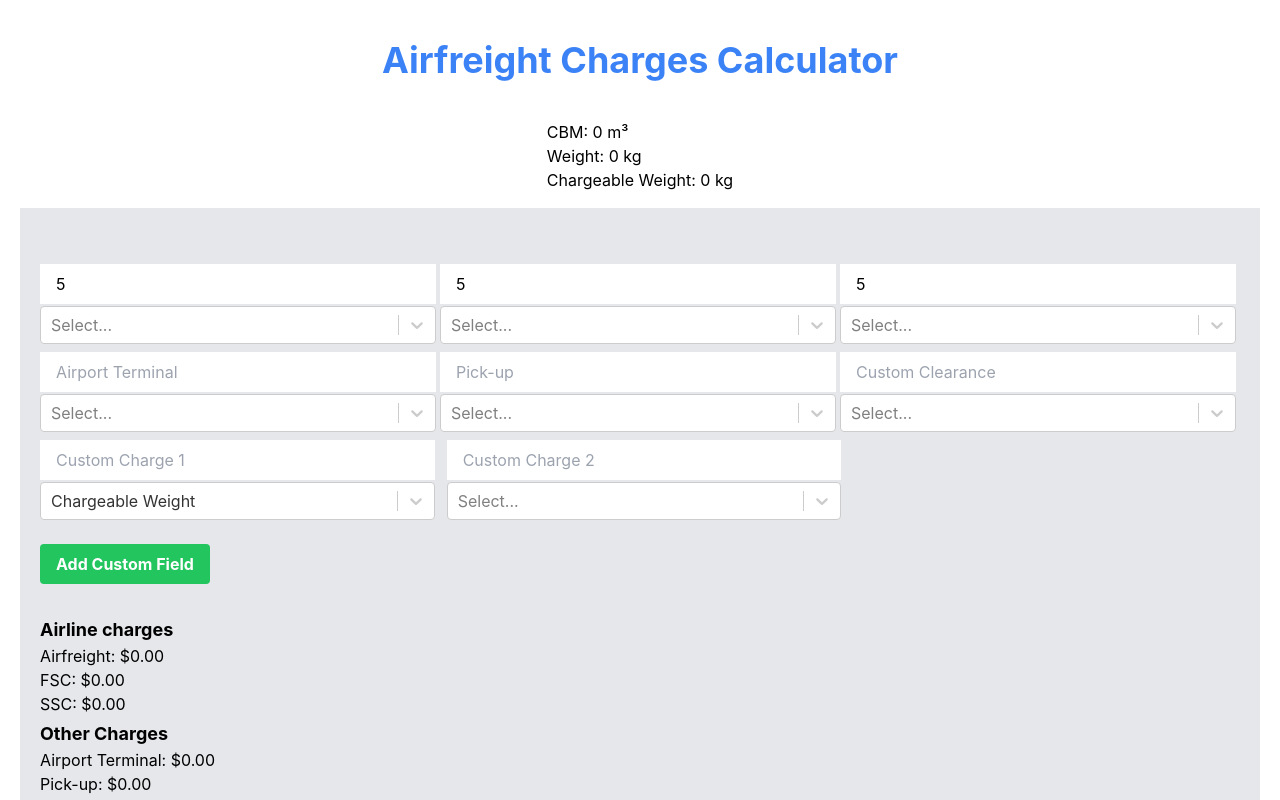
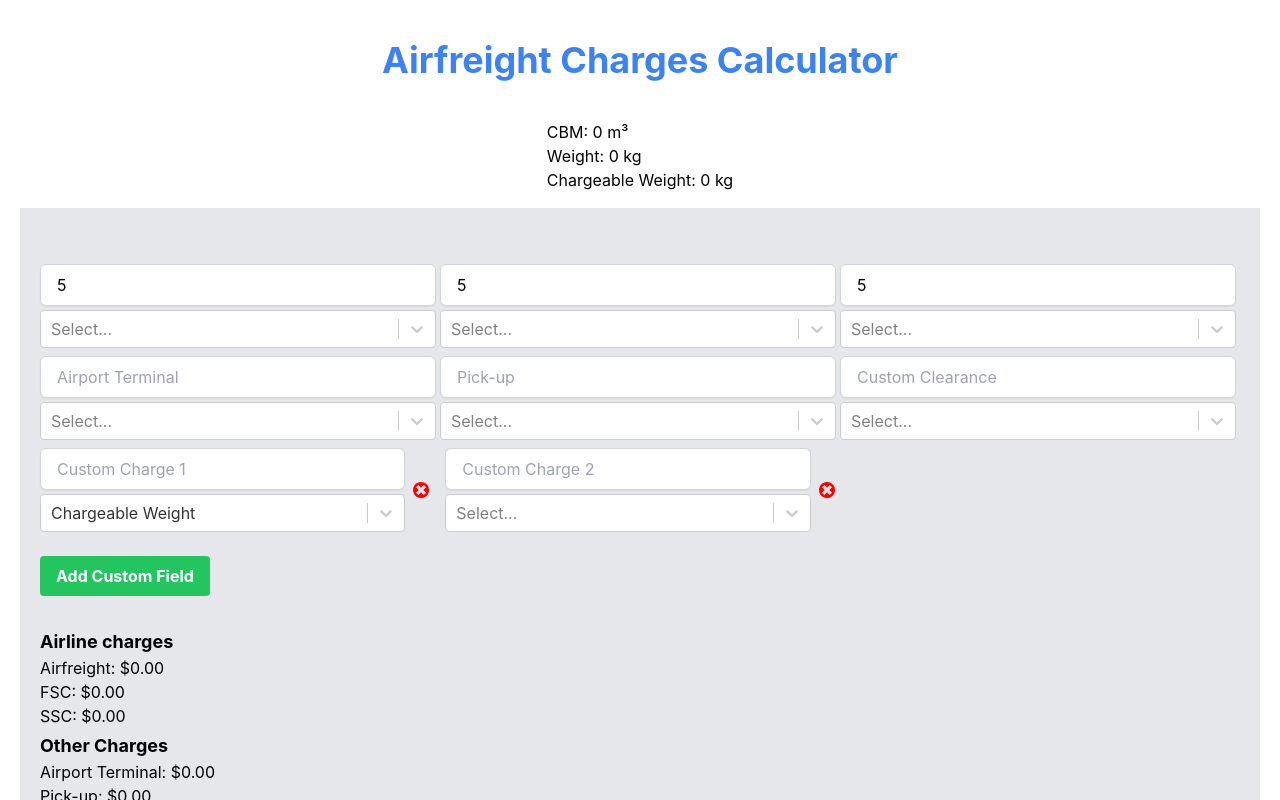
Before and after one commit to martinMr79/flyfrakt, a React (Create React App) app: page /charges in a window 1280 px wide. Both pictures are taken after typing "5", "Sample", "5", "Sample", "5", "Sample" into the empty fields and a click on the button "Add Custom Field". Shown: the top 800 px of the page. Built offline with nearby package versions, Linux system fonts and the light colour scheme.

Commit message:
outlay fix

```diff
--- a/src/components/ChargeInput.js
+++ b/src/components/ChargeInput.js
@@ -10,25 +10,37 @@ const ChargeInput = ({
   onChange,
   calculationOptions,
   onCalculationMethodChange,
+  isCustomField = false,  // Determines if this is a custom field
+  onDelete  // Optional delete function
 }) => {
+  // Apply different classes based on whether it's a custom field
+  const containerClass = isCustomField ? "flex-grow" : "w-1/3 pr-1";
+  const flexClass = "flex flex-col";
+
   return (
-    <div className="w-1/3 pr-1 flex flex-col">
+    <div className={`${containerClass} ${flexClass}`}>
       <input
         type="number"
         name="value"
         placeholder={label}
         value={chargeDetails.value}
         onChange={(e) => onChange(e, chargeType)}
-        className="py-2 px-4 w-full mb-0.5"
+        className="py-2 px-4 w-full mb-1 border border-gray-300 rounded-md shadow-sm focus:border-indigo-300 focus:ring focus:ring-indigo-200 focus:ring-opacity-50"
       />
       <Select
-        value={calculationOptions.find(
-          (option) => option.value === chargeDetails.calculationMethod
-        )}
+        value={calculationOptions.find(option => option.value === chargeDetails.calculationMethod)}
         onChange={onCalculationMethodChange}
         options={calculationOptions}
         classNamePrefix="react-select"
       />
+      {onDelete && (
+        <button
+          onClick={() => onDelete(chargeType)}
+          className="mt-2 bg-red-500 hover:bg-red-700 text-white font-bold py-1 px-2 rounded inline-flex items-center justify-center"
+        >
+          Remove
+        </button>
+      )}
     </div>
   );
 };
--- a/src/pages/priceCalculator/index.jsx
+++ b/src/pages/priceCalculator/index.jsx
@@ -65,6 +65,15 @@ function ChargesCalculator() {
     setLocalCharges
   );
 
+  const handleRemoveCustomCharge = (index) => {
+    const updatedCustomCharges = localCharges.customCharges.filter(
+      (_, i) => i !== index
+    );
+    const newCharges = { ...localCharges, customCharges: updatedCustomCharges };
+    setLocalCharges(newCharges);
+    dispatch(setCharges(newCharges));
+  };
+
   const customChargesTotal = localCharges.customCharges.reduce(
     (total, charge) => {
       return (
@@ -107,9 +116,9 @@ function ChargesCalculator() {
             chargeDetails={localCharges.pricePerKg}
             onChange={handleChange} // Make sure this function can handle changes appropriately.
             calculationOptions={calculationOptions}
-            onCalculationMethodChange={(selectedOption) =>
-              handleCalculationMethodChange('pricePerKg', selectedOption)
-            }
+            onCalculationMethodChange={(selectedOption) => handleCalculationMethodChange('pricePerKg', selectedOption)}
+            isCustomField={false}
+
           />
 
           {/* Fuel Surcharge (FSC) Input and Selector */}
@@ -173,31 +182,33 @@ function ChargesCalculator() {
         </div>
 
         {getCustomChargeRows().map((row, rowIndex) => (
-          <div key={rowIndex} className="flex mb-2 space-x-2 mt-2 pr-1">
+          <div key={rowIndex} className="grid grid-cols-3 gap-4 mb-2 mt-2">
             {row.map((charge, index) => {
-              const absoluteIndex = rowIndex * 3 + index; // Calculate the absolute index based on row and column
+              const absoluteIndex = rowIndex * 3 + index;
               return (
-                <ChargeInput
+                <div
                   key={absoluteIndex}
-                  chargeType={`customCharge${absoluteIndex}`}
-                  label={`Custom Charge ${absoluteIndex + 1}`}
-                  chargeDetails={charge}
-                  onChange={(e) =>
-                    handleCustomChargeChange(
-                      absoluteIndex,
-                      e.target.value,
-                      'value'
-                    )
-                  }
-                  calculationOptions={calculationOptions}
-                  onCalculationMethodChange={(selectedOption) =>
-                    handleCustomChargeChange(
-                      absoluteIndex,
-                      selectedOption.value,
-                      'calculationMethod'
-                    )
-                  }
-                />
+                  className="flex items-center space-x-2"
+                >
+<ChargeInput
+  chargeType={`customCharge${absoluteIndex}`}
+  label={`Custom Charge ${absoluteIndex + 1}`}
+  chargeDetails={charge}
+  onChange={(e) => handleCustomChargeChange(absoluteIndex, e.target.value, 'value')}
+  calculationOptions={calculationOptions}
+  onCalculationMethodChange={(selectedOption) => handleCustomChargeChange(absoluteIndex, selectedOption.value, 'calculationMethod')}
+  isCustomField={true}
+
+/>
+                  {localCharges.customCharges.length > 1 && (
+                    <img
+                      src="/icons/delete_icon.svg"
+                      alt="Delete"
+                      className="w-4 h-4 cursor-pointer flex-shrink-0"
+                      onClick={() => handleRemoveCustomCharge(absoluteIndex)}
+                    />
+                  )}
+                </div>
               );
             })}
           </div>
--- a/src/slices/volumeWeightCalculatorSlice.js
+++ b/src/slices/volumeWeightCalculatorSlice.js
@@ -56,9 +56,7 @@ export const volumeWeightCalculatorSlice = createSlice({
       }
     },
     // Example additional reducer for removing a custom charge if needed
-    removeCustomCharge: (state, action) => {
-      state.charges.customCharges = state.charges.customCharges.filter((_, index) => index !== action.payload);
-    },
+
   },
 });
 
```
